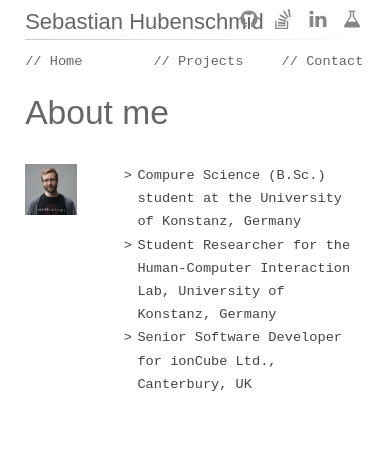
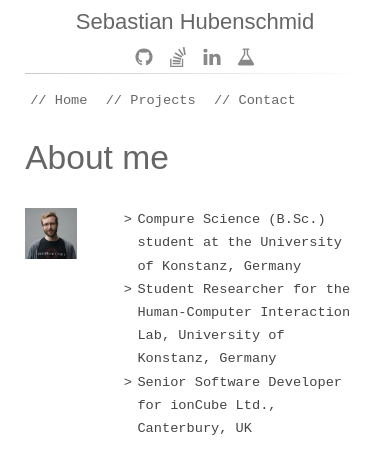
Before and after one commit to SebiH/PersonalWebsite, a Jekyll site: the page built from homepage/index.html, in a window 390 px wide. Shown: the top 474 px of the page. Built offline with Jekyll 4.4.1, drawn with Linux system fonts in a browser that asks for light colours; nearby versions of some CDN libraries; some web fonts are replaced; library files that are not in the unit come from our copies.

Commit message:
Fix style errors on very narrow displays

```diff
--- a/homepage/assets/style.css
+++ b/homepage/assets/style.css
@@ -114,18 +114,6 @@ p {
  * Menu
  * ---- */
 
-/* Transform menu into horizontal menu */
-@media screen and (max-width: 48em) {
-    .custom-menu {
-        width: 100%;
-        white-space: nowrap;
-    }
-
-    .menu-item {
-        display: inline-block;
-    }
-}
-
 .custom-menu-item {
     width: 120px;
     padding: 0;
@@ -170,6 +158,26 @@ p {
     font-weight: bold;
     text-decoration: underline;
 }
+
+/* Transform menu into horizontal menu */
+@media screen and (max-width: 48em) {
+    .custom-menu {
+        width: 100%;
+        white-space: nowrap;
+    }
+
+    .menu-item {
+        display: inline-block;
+    }
+}
+
+@media screen and (max-width: 28em) {
+    .custom-menu-item {
+        width: inherit;
+        padding: 5px;
+    }
+}
+
 
 
 /* -----
@@ -221,6 +229,17 @@ p {
     }
 }
 
+@media screen and (max-width: 28em) {
+    .title-social {
+        position: relative;
+        text-align: center;
+    }
+
+    .title-name {
+        text-align: center;
+    }
+}
+
 /* ------
  * Index
  * ------ */
@@ -258,7 +277,7 @@ p {
  * -------- */
 
 .project-entry {
-    height: 300px;
+    min-height: 300px;
 }
 
 .project-img {
```
